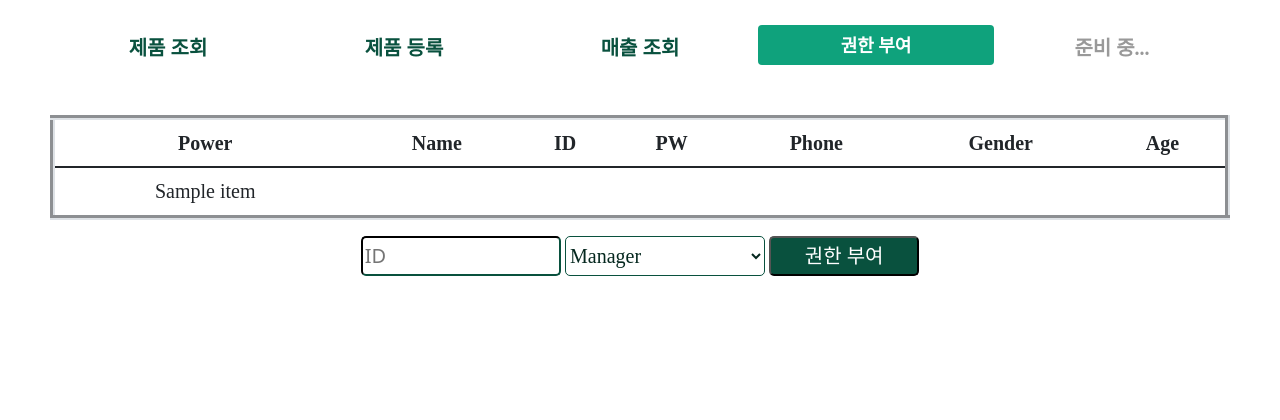
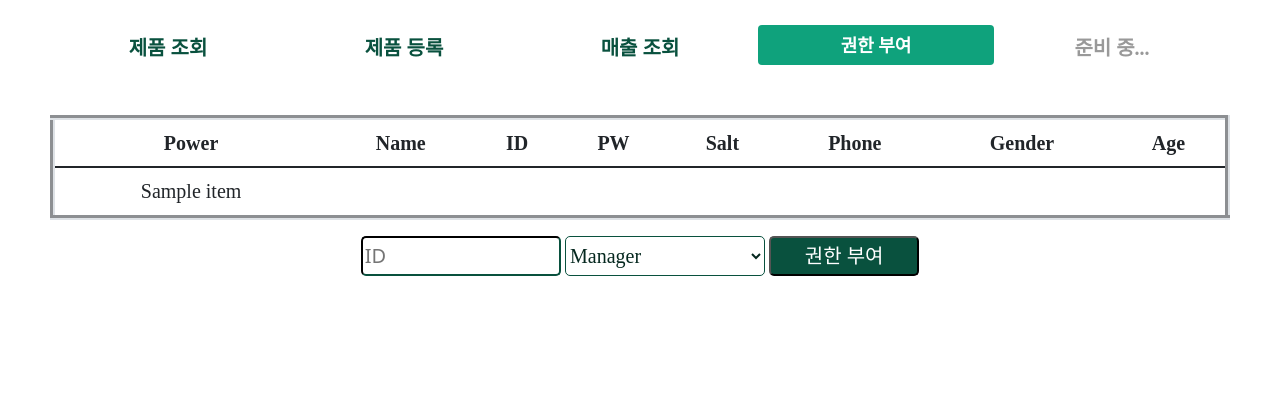
Before and after one commit to leaderksb/FlaskProject, a Flask app: template templates/managerPowerConfer.html in a window 1280 px wide. Shown: the top 420 px of the page. Run offline with Flask 2, Linux system fonts and the light colour scheme; the template is opened without the code that fills it: most values are stand-ins (such as "Sample title", 1, 10 or a date in 2020); parts of the project's set-up code (start-up, migrations or seed data) failed here and were passed over.

Commit message:
재배포.

```diff
--- a/templates/managerPowerConfer.html
+++ b/templates/managerPowerConfer.html
@@ -32,6 +32,7 @@
                 <th class="t_title">Name</th>
                 <th class="t_title">ID</th>
                 <th class="t_title">PW</th>
+                <th class="t_title">Salt</th>
                 <th class="t_title">Phone</th>
                 <th class="t_title">Gender</th>
                 <th class="t_title">Age</th>
```
